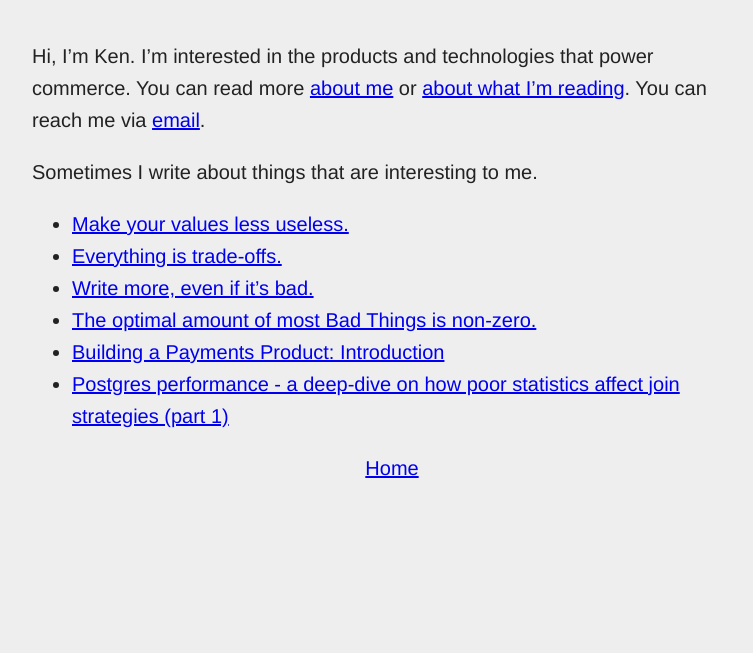
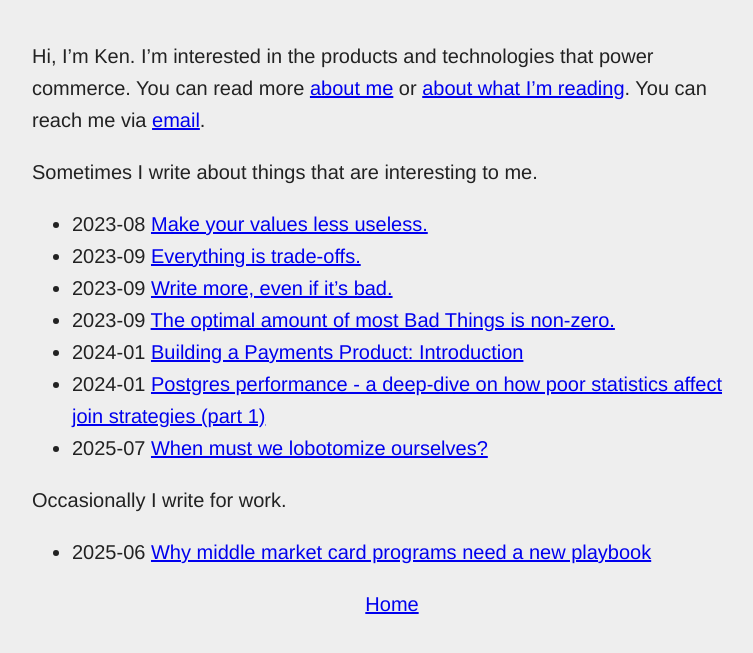
Before and after one commit to Taxes/taxes.github.io, a Jekyll site: the page built from index.md, in a window 1280 px wide. Shown: the top 653 px of the page, without its empty margins (248-1001 px from the left). Built offline with Jekyll 4.4.1, drawn with Linux system fonts in a browser that asks for light colours; our own code applies the rules of GitHub Pages for plain Markdown files.

Commit message:
new post + index updates
published rhetoragnosia
added dates and codat blogpost to index

```diff
--- a/index.md
+++ b/index.md
@@ -5,9 +5,14 @@ You can reach me via [email](mailto:ken@knowingken.com).
 
 Sometimes I write about things that are interesting to me.
 
-* [Make your values less useless.](/values.md)
-* [Everything is trade-offs.](/tradeoffs.md)
-* [Write more, even if it's bad.](/write-bad.md)
-* [The optimal amount of most Bad Things is non-zero.](/optimal.md)
-* [Building a Payments Product: Introduction](/building-payments-product-intro.md)
-* [Postgres performance - a deep-dive on how poor statistics affect join strategies (part 1)](/postgres-part-1.md)
+* 2023-08 [Make your values less useless.](/values.md)
+* 2023-09 [Everything is trade-offs.](/tradeoffs.md)
+* 2023-09 [Write more, even if it's bad.](/write-bad.md)
+* 2023-09 [The optimal amount of most Bad Things is non-zero.](/optimal.md)
+* 2024-01 [Building a Payments Product: Introduction](/building-payments-product-intro.md)
+* 2024-01 [Postgres performance - a deep-dive on how poor statistics affect join strategies (part 1)](/postgres-part-1.md)
+* 2025-07 [When must we lobotomize ourselves?](/rhetoragnosia.md)
+
+Occasionally I write for work.
+
+* 2025-06 [Why middle market card programs need a new playbook](https://codat.io/blog/middle-market-virtual-card-playbook/)
```
Also changed, not shown: rhetoragnosia.md (added, +92 -0 lines).
